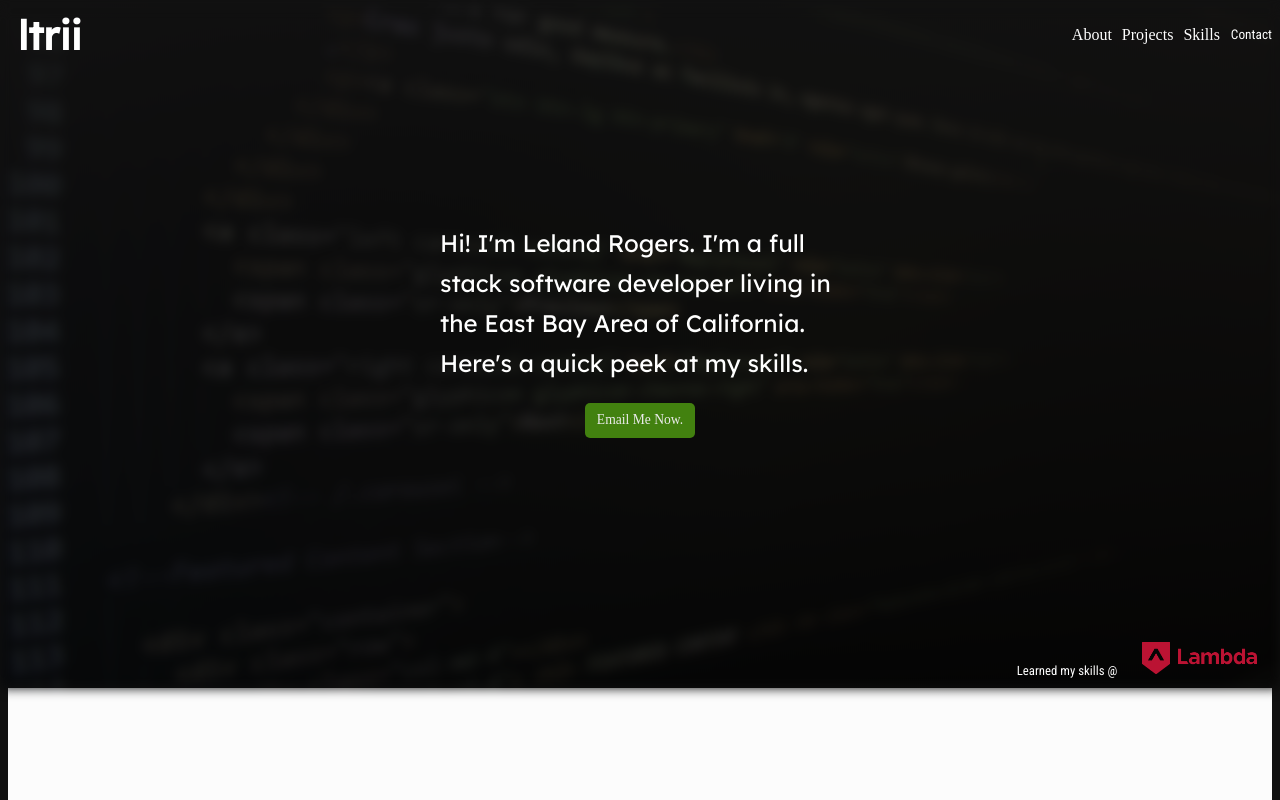
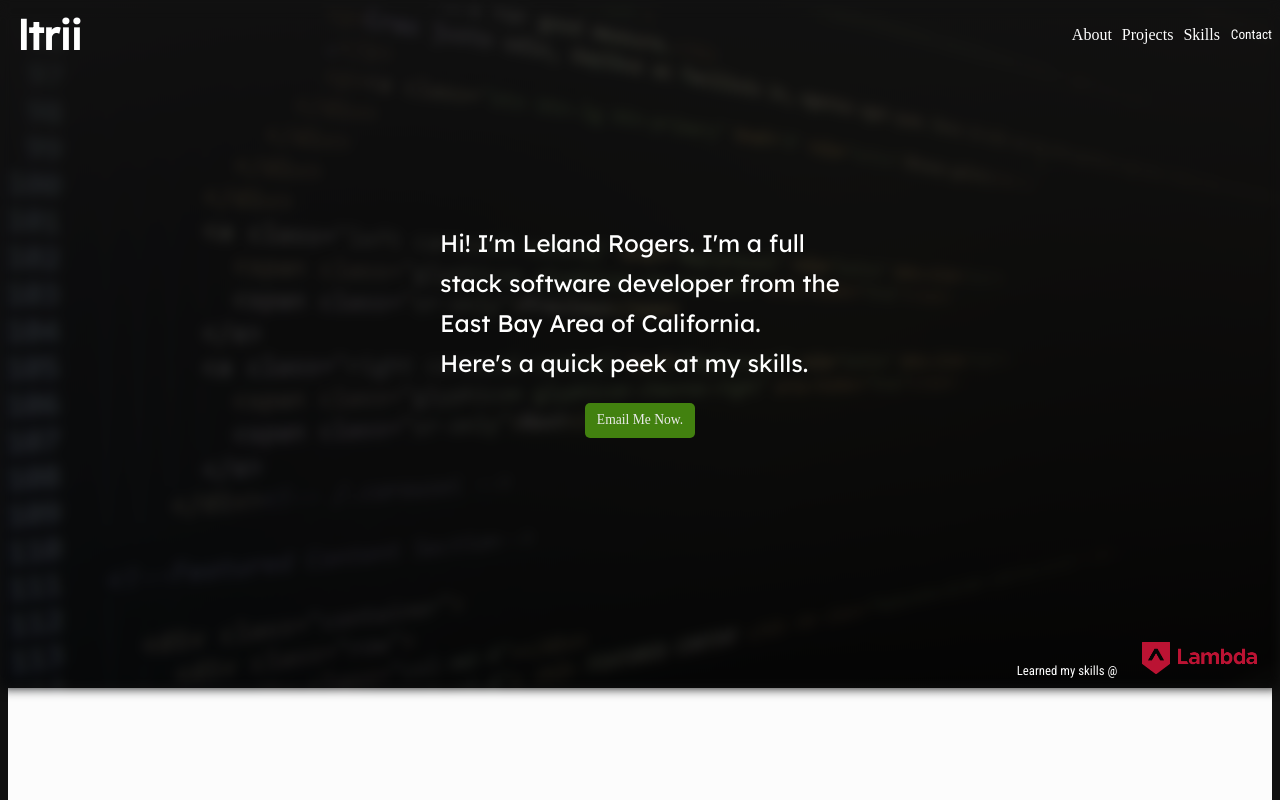
Before and after one commit to ltrii/port-ltrii, a React (Create React App) app: page / in a window 1280 px wide. Shown: the top 800 px of the page. Built offline with nearby package versions, Linux system fonts and the light colour scheme; the HTML template or start-up script is replaced by a standard one; a web font is replaced by a local one.

Commit message:
Some changes to the project descriptions and jumbo

```diff
--- a/src/components/JumboMain.js
+++ b/src/components/JumboMain.js
@@ -9,8 +9,8 @@ export default function JumboMain() {
       <div className="bgHolder" />
       <div className="topJumbo">
         <div className="jumboText text-focus-in">
-          Hi! I'm Leland Rogers. I'm a full stack software developer living in
-          the East Bay Area of California. Here's a quick peek at my skills.
+          Hi! I'm Leland Rogers. I'm a full stack software developer from the
+          East Bay Area of California. <br></br> Here's a quick peek at my skills.
         </div>
         <a className="fade-in" href="mailto:lelandtr@gmail.com" id="emailBtn">
           Email Me Now.
--- a/src/components/Projects/project.js
+++ b/src/components/Projects/project.js
@@ -7,13 +7,13 @@ const projArray = [
   {
     name: "Sleepsta",
     desc:
-      "Working in a team within a multi week project, Sleepsta, in tandem with the app, tracks your sleep patterns to help you get better sleep and improve you habits.",
+      "Working in a team within a multi week project, Sleepsta, in tandem with the app, tracks your sleep patterns to help you get better sleep and improve your nightly sleep habits.",
     img: sleepsta
   },
   {
     name: "Coordinator Storytelling",
     desc:
-      "App to help coordinators and members of charitable organizations share their stories in a localized hub. ",
+      "A web app to help coordinators and members of charitable organizations share their stories in an easy to access hub. ",
     img: coordinate
   },
   {
@@ -25,7 +25,7 @@ const projArray = [
   {
     name: "How-To",
     desc:
-      "Led a team in the creation of a simple repository for tutorials and how-tos on anything. Over the course of a week I guided the team and helped them execute the goals of the project.",
+      "Led a team in the creation of a simple repository for tutorials and how-tos on anything and everything you could think of. Over the course of a week I guided the team and helped them execute the goals of the project.",
     img: howto
   }
 ];
```
